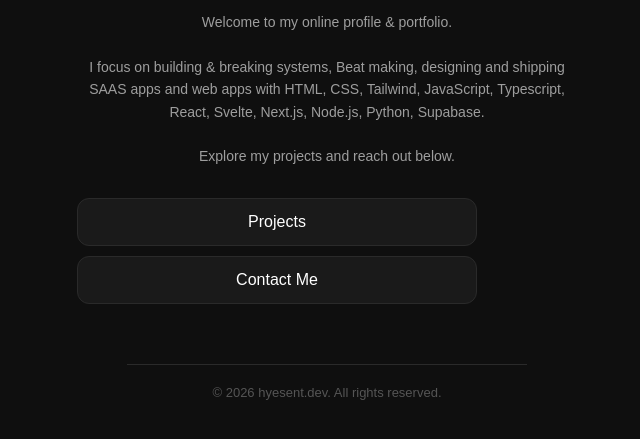
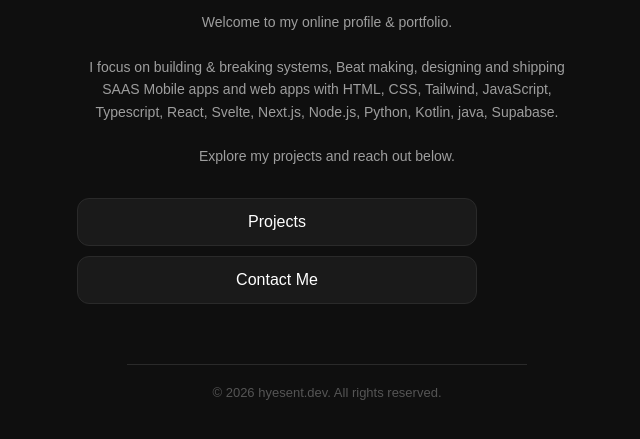
Before and after one commit to hyesent/hye-links, a plain HTML site: page index.html in a window 1280 px wide. Shown: the part 95-534 px from the top of the page, without its empty margins (313-953 px from the left). Drawn offline with Linux system fonts and the light colour scheme.

Commit message:
Update technologies in portfolio description

```diff
--- a/index.html
+++ b/index.html
@@ -133,7 +133,7 @@
     <h1>Hyelinks</h1>
     <p class="subtitle">
       Welcome to my online profile & portfolio.<br><br>
-      I focus on building & breaking systems, Beat making, designing and shipping SAAS apps and web apps with HTML, CSS, Tailwind, JavaScript, Typescript, React, Svelte, Next.js, Node.js, Python, Supabase.
+      I focus on building & breaking systems, Beat making, designing and shipping SAAS Mobile apps and web apps with HTML, CSS, Tailwind, JavaScript, Typescript, React, Svelte, Next.js, Node.js, Python, Kotlin, java, Supabase.
       <br><br>Explore my projects and reach out below.
     </p>
 
```
